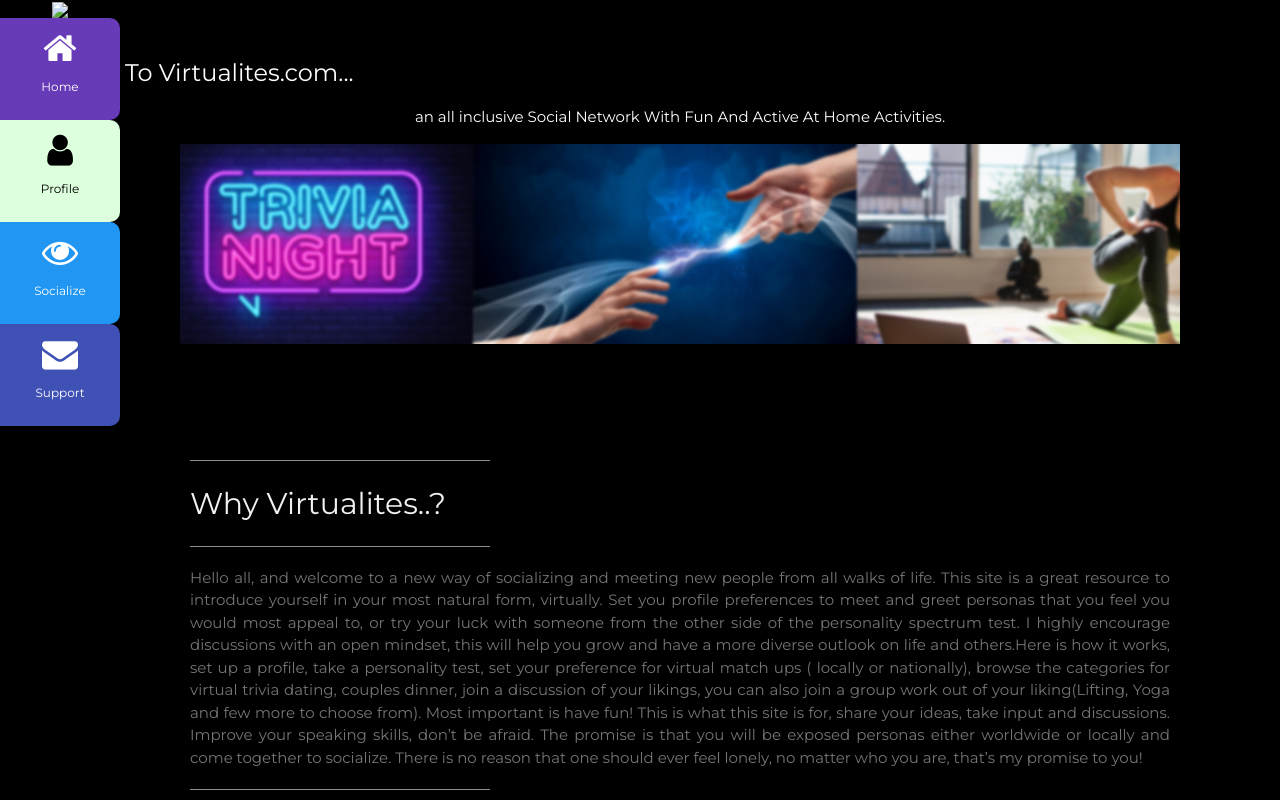
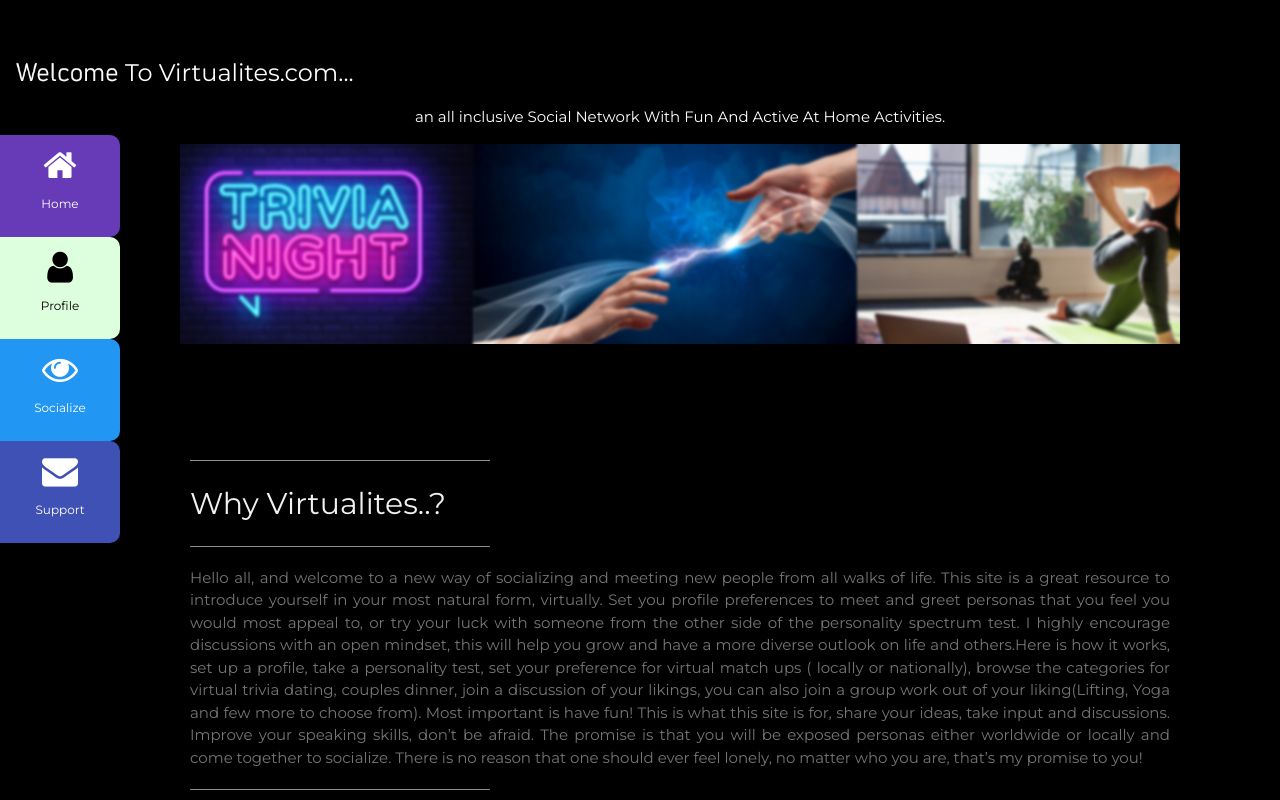
Before and after one commit to tyukie2/tyukie2.github.io, a plain HTML site: page index.html in a window 1280 px wide. Shown: the top 800 px of the page. Drawn offline with Linux system fonts and the light colour scheme.

Commit message:
Update index.html

```diff
--- a/index.html
+++ b/index.html
@@ -23,7 +23,7 @@ body, h1,h2,h3,h4,h5,h6 {font-family: "Montserrat", sans-serif}
 <nav class="w3-sidebar w3-bar-block w3-small w3-hide-small w3-center">
 
   <!-- Avatar image in top left corner -->
-  <img src="../picture/vl.pnng" style="width:100%">
+  <img src="../picture/vl.png" style="width:100%">
 
   <a href="#" class="w3-button w3-bar-item  w3-padding-large  w3-deep-purple w3-hover-blue w3-right-border">
     <i class="fa fa-home w3-xxlarge "></i>
```
